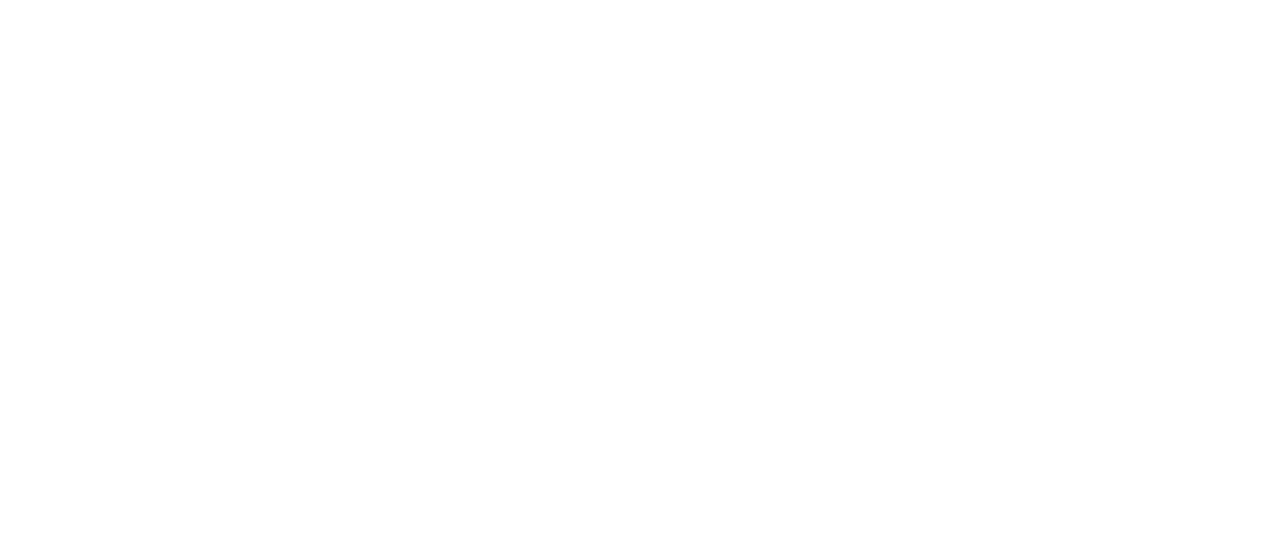
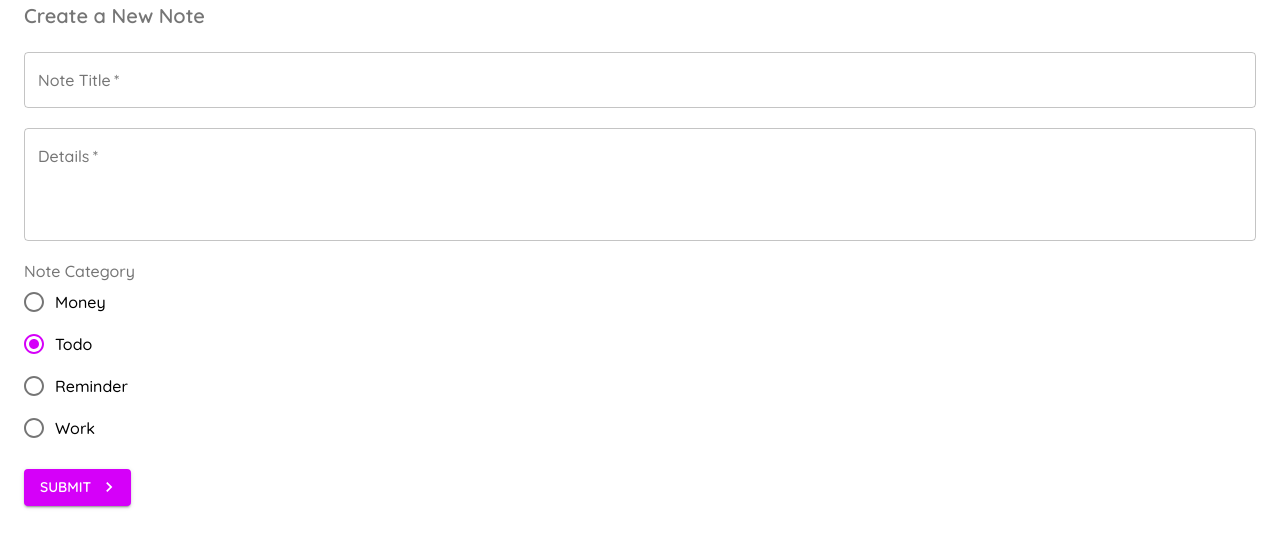
Before and after one commit to Murtaza-Vasi/Material_UI_Practice, a React (Create React App) app: page /create in a window 1280 px wide. Shown: the top 548 px of the page. Built offline with nearby package versions, Linux system fonts and the light colour scheme.

Commit message:
created from to create notes

```diff
--- /dev/null
+++ b/data/db.json
@@ -0,0 +1,22 @@
+{
+  "notes": [
+    {
+      "title": "Yoshi's birthday bash",
+      "details": "Lorem Ipsum is simply dummy text of the printing and typesetting industry. Lorem Ipsum has been the industry's standard dummy text ever since the 1500s, when an unknown printer took a galley of type and scrambled it to make a type specimen book.",
+      "category": "reminder",
+      "id": 1
+    },
+    {
+      "title": "Complete my ninja training",
+      "details": "Lorem Ipsum is simply dummy text of the printing and typesetting industry. Lorem Ipsum has been the industry's standard dummy text ever since the 1500s, when an unknown printer took.",
+      "category": "work",
+      "id": 2
+    },
+    {
+      "title": "Order a pizza!",
+      "details": "Lorem Ipsum is simply dummy text of the printing and typesetting industry. Lorem Ipsum has been the industry's standard dummy text ever since the 1500s, when an unknown printer took a galley of type and scrambled it to make a type specimen book.\nLorem Ipsum is simply dummy text of the printing and typesetting industry. Lorem Ipsum has been the industry's standard dummy text ever since the 1500s, when an unknown printer took a galley of type and scrambled it to make a type specimen book.",
+      "category": "todo",
+      "id": 3
+    }
+  ]
+}
--- a/package.json
+++ b/package.json
@@ -5,9 +5,11 @@
   "dependencies": {
     "@babel/core": "^7.13.16",
     "@material-ui/core": "^4.11.3",
+    "@material-ui/icons": "^4.11.2",
     "@testing-library/jest-dom": "^5.11.4",
     "@testing-library/react": "^11.1.0",
     "@testing-library/user-event": "^12.1.10",
+    "json-server": "^0.16.3",
     "react": "^17.0.2",
     "react-dom": "^17.0.2",
     "react-router-dom": "^5.2.0",
--- a/src/App.js
+++ b/src/App.js
@@ -1,19 +1,37 @@
 import { BrowserRouter as Router, Switch, Route } from 'react-router-dom';
 import './App.css';
+import { createMuiTheme, ThemeProvider } from '@material-ui/core';
 
 import Notes from './pages/Notes';
 import Create from './pages/Create';
+import { purple } from '@material-ui/core/colors';
+
+const theme = createMuiTheme({
+  palette: {
+    primary: {
+      main: '#fefefe',
+    },
+    secondary: purple,
+  },
+  typography: {
+    fontFamily: 'Quicksand',
+    fontWeightLight: 400,
+    fontWeightRegular: 500,
+    fontWeightMedium: 600,
+    fontWeightBold: 700,
+  },
+});
 
 function App() {
   return (
-    <>
+    <ThemeProvider theme={theme}>
       <Router>
         <Switch>
           <Route path='/' exact component={Notes} />
           <Route path='/create' component={Create} />
         </Switch>
       </Router>
-    </>
+    </ThemeProvider>
   );
 }
 
--- a/src/index.css
+++ b/src/index.css
@@ -1,3 +1,5 @@
+@import url('https://fonts.googleapis.com/css2?family=Quicksand:wght@300;400;500;600;700&display=swap');
+
 body {
   margin: 0;
   font-family: -apple-system, BlinkMacSystemFont, 'Segoe UI', 'Roboto', 'Oxygen',
--- a/src/pages/Create.js
+++ b/src/pages/Create.js
@@ -1,7 +1,112 @@
-import React from 'react';
+import React, { useState } from 'react';
+import {
+  Typography,
+  Button,
+  Container,
+  TextField,
+  Radio,
+  RadioGroup,
+  FormControlLabel,
+  FormLabel,
+  FormControl,
+} from '@material-ui/core';
+import { makeStyles } from '@material-ui/core';
+import { KeyboardArrowRight } from '@material-ui/icons';
+
+const useStyles = makeStyles({
+  field: {
+    marginTop: 20,
+    marginBottom: 20,
+    display: 'block',
+  },
+});
 
 const Create = () => {
-  return <div></div>;
+  const classes = useStyles();
+  const [title, setTitle] = useState('');
+  const [details, setDetails] = useState('');
+  const [category, setCategory] = useState('todo');
+
+  const [titleError, setTitleError] = useState(false);
+  const [detailsError, setDetailsError] = useState(false);
+
+  const submitHandler = (e) => {
+    e.preventDefault();
+
+    if (!title) setTitleError(true);
+    else setTitleError(false);
+
+    if (!details) setDetailsError(true);
+    else setDetailsError(false);
+
+    if (title && details) console.log(title, details, category);
+  };
+
+  return (
+    <Container>
+      <Typography
+        variant='h6'
+        component='h2'
+        gutterBottom
+        color='textSecondary'
+      >
+        Create a New Note
+      </Typography>
+
+      <form noValidate autoComplete='off' onSubmit={submitHandler}>
+        <TextField
+          value={title}
+          onChange={(e) => setTitle(e.target.value)}
+          variant='outlined'
+          label='Note Title'
+          color='secondary'
+          fullWidth
+          required
+          className={classes.field}
+          error={titleError}
+        />
+        <TextField
+          value={details}
+          onChange={(e) => setDetails(e.target.value)}
+          variant='outlined'
+          label='Details'
+          color='secondary'
+          multiline
+          rows={4}
+          fullWidth
+          required
+          className={classes.field}
+          error={detailsError}
+        />
+
+        <FormControl className={classes.field}>
+          <FormLabel>Note Category</FormLabel>
+          <RadioGroup
+            value={category}
+            onChange={(e) => setCategory(e.target.value)}
+          >
+            <FormControlLabel control={<Radio />} value='money' label='Money' />
+            <FormControlLabel control={<Radio />} value='todo' label='Todo' />
+            <FormControlLabel
+              control={<Radio />}
+              value='reminder'
+              label='Reminder'
+            />
+            <FormControlLabel control={<Radio />} value='work' label='Work' />
+          </RadioGroup>
+        </FormControl>
+        <Button
+          type='submit'
+          color='secondary'
+          variant='contained'
+          onClick={() => console.log('you clicked me')}
+          endIcon={<KeyboardArrowRight />}
+        >
+          Submit
+        </Button>
+      </form>
+    </Container>
+  );
 };
 
 export default Create;
```
Also changed, not shown: 2 other files (tests, documents, lock files or other folders).
